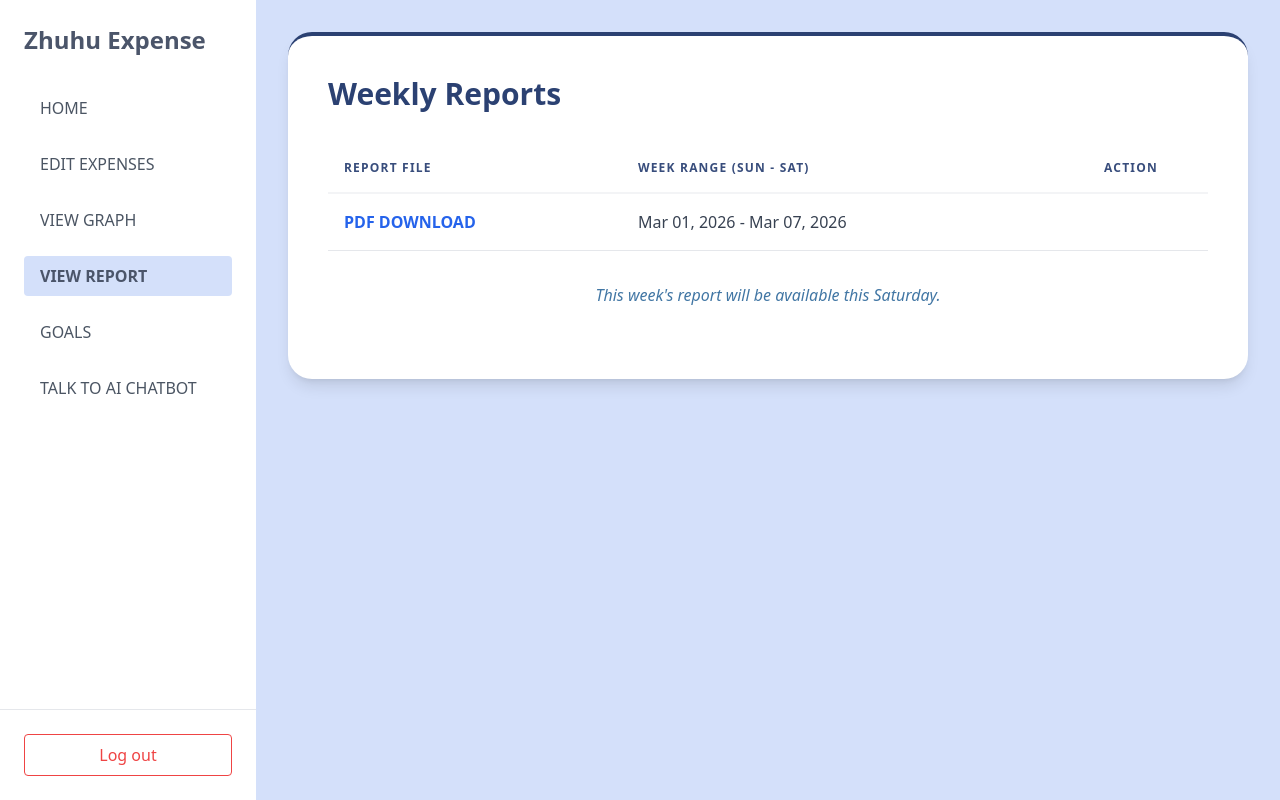
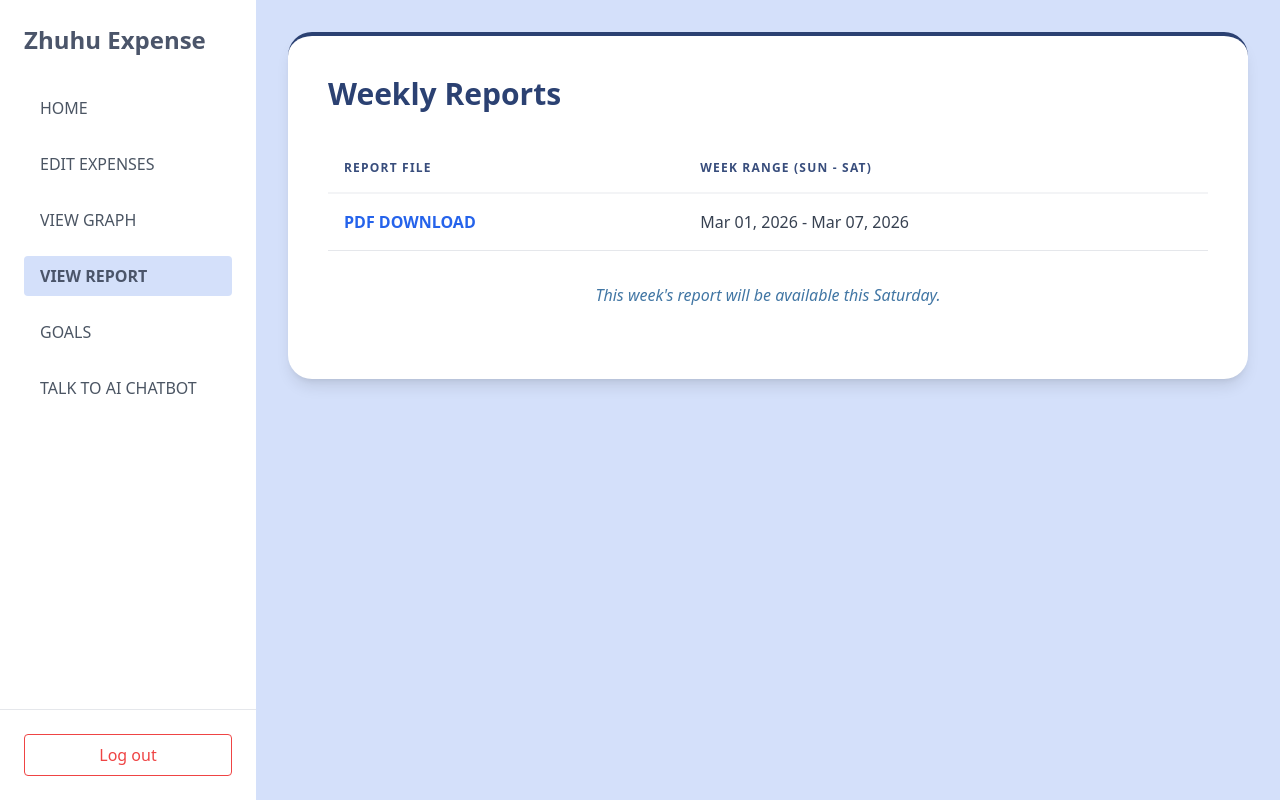
Before and after one commit to Selina9209/finalProject, a Flask app: page /report in a window 1280 px wide. Run offline with Flask 3, Linux system fonts and the light colour scheme; the visitor is signed in with stand-in values (Sample User, id 1); data comes from the database, SQL or seed files in the repository; some libraries are stand-ins or nearby versions.

Commit message:
added templates

```diff
--- a/templates/report.html
+++ b/templates/report.html
@@ -34,7 +34,6 @@
                     <tr class="border-b-2 border-gray-100 text-[#384D7C] uppercase text-xs tracking-widest">
                         <th class="p-4">Report File</th>
                         <th class="p-4">Week Range (Sun - Sat)</th>
-                        <th class="p-4 text-center">Action</th>
                     </tr>
                 </thead>
                 <tbody>
```
